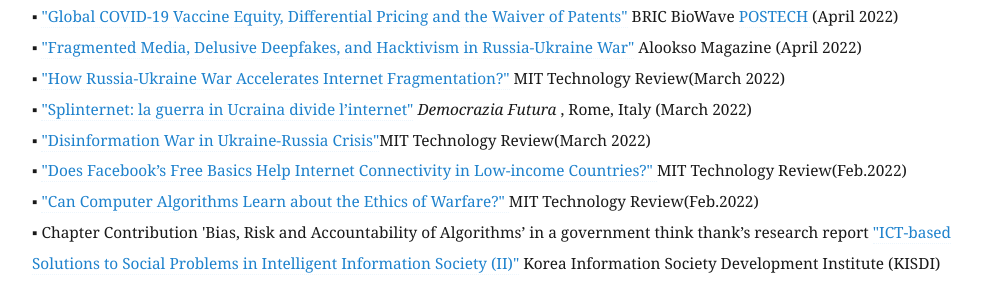
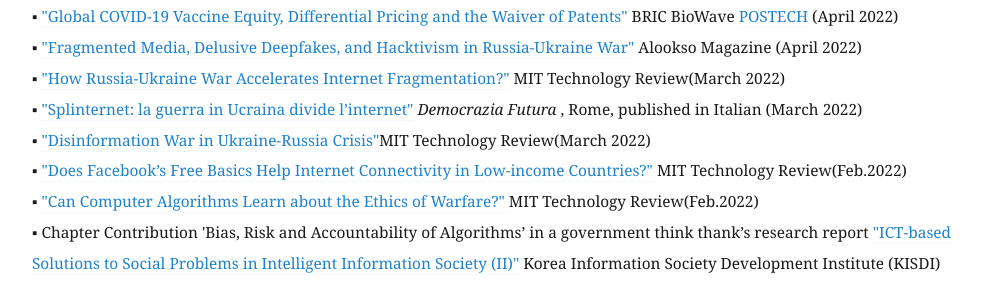
Before and after one commit to eunchangchoi/eunchangchoi.github.io, a Jekyll site: the page built from index.md, in a window 1280 px wide and 900 px high, scrolled down 2859 px. Shown: the part 161-447 px from the top of the window, without its empty margins (68-1049 px from the left). Built offline with Jekyll 4.4.1, drawn with Linux system fonts in a browser that asks for light colours.

Commit message:
Update index.md

```diff
--- a/index.md
+++ b/index.md
@@ -51,7 +51,7 @@
 ▪ <a href="https://www.ibric.org/myboard/read.php?id=4087&Page=1&Board=REPORT&TodayReview=1/"> "Global COVID-19 Vaccine Equity, Differential Pricing and the Waiver of Patents"</a> BRIC BioWave <a href="https://www.ibric.org/biowave/bio_webzine_index.php"> POSTECH </a>(April 2022)<br>
 ▪ <a href="https://alook.so/posts/54t3ZMx"> "Fragmented Media, Delusive Deepfakes, and Hacktivism in Russia-Ukraine War"</a> Alookso Magazine (April 2022) <br>
 ▪ <a href="https://www.technologyreview.kr/%ec%9a%b0%ed%81%ac%eb%9d%bc%ec%9d%b4%eb%82%98-%ec%a0%84%ec%9f%81%ec%9d%b4-%eb%b6%88%eb%9f%ac%ec%98%a8-%ec%8a%a4%ed%94%8c%eb%a6%b0%ed%84%b0%eb%84%b7/">"How Russia-Ukraine War Accelerates Internet Fragmentation?"</a> MIT Technology Review(March 2022)<br>
-▪ <a href="https://www.key4biz.it/splinternet-la-guerra-in-ucraina-divide-linternet/396648/"> "Splinternet: la guerra in Ucraina divide l’internet"</a> <i> Democrazia Futura </i>, Rome, Italy (March 2022)<br>
+▪ <a href="https://www.key4biz.it/splinternet-la-guerra-in-ucraina-divide-linternet/396648/"> "Splinternet: la guerra in Ucraina divide l’internet"</a> <i> Democrazia Futura </i>, Rome, published in Italian (March 2022)<br>
 ▪ <a href="https://www.technologyreview.kr/%ec%9a%b0%ed%81%ac%eb%9d%bc%ec%9d%b4%eb%82%98-%ec%a0%84%ec%9f%81%ec%9d%98-%ec%9d%b4%eb%a9%b4-%ec%84%9c%eb%b0%a9%ea%b3%bc-%eb%9f%ac%ec%8b%9c%ec%95%84%ec%9d%98-%ed%97%88%ec%9c%84-%ec%a0%95%eb%b3%b4/">"Disinformation War in Ukraine-Russia Crisis"</a>MIT Technology Review(March 2022)<br>
 ▪ <a href="https://www.technologyreview.kr/%ed%8e%98%ec%9d%b4%ec%8a%a4%eb%b6%81%ec%9d%80-%ec%a0%80%ec%86%8c%eb%93%9d-%ea%b5%ad%ea%b0%80%eb%93%a4%ec%9d%98-%ec%9d%b8%ed%84%b0%eb%84%b7-%ec%a0%91%ec%86%8d%ec%9d%84-%eb%8f%95%ea%b3%a0-%ec%9e%88/">"Does Facebook’s Free Basics Help Internet Connectivity in Low-income Countries?" </a> MIT Technology Review(Feb.2022)<br>
 ▪ <a href="https://www.technologyreview.kr/%ec%bb%b4%ed%93%a8%ed%84%b0-%ec%95%8c%ea%b3%a0%eb%a6%ac%eb%93%ac%ec%9d%80-%ec%9c%a4%eb%a6%ac%ec%a0%81-%ec%a0%84%ed%88%ac%eb%b0%a9%eb%b2%95%ec%9d%84-%eb%b0%b0%ec%9a%b8-%ec%88%98-%ec%9e%88%ec%9d%84/"> "Can Computer Algorithms Learn about the Ethics of Warfare?" </a> MIT Technology Review(Feb.2022)<br>
```
